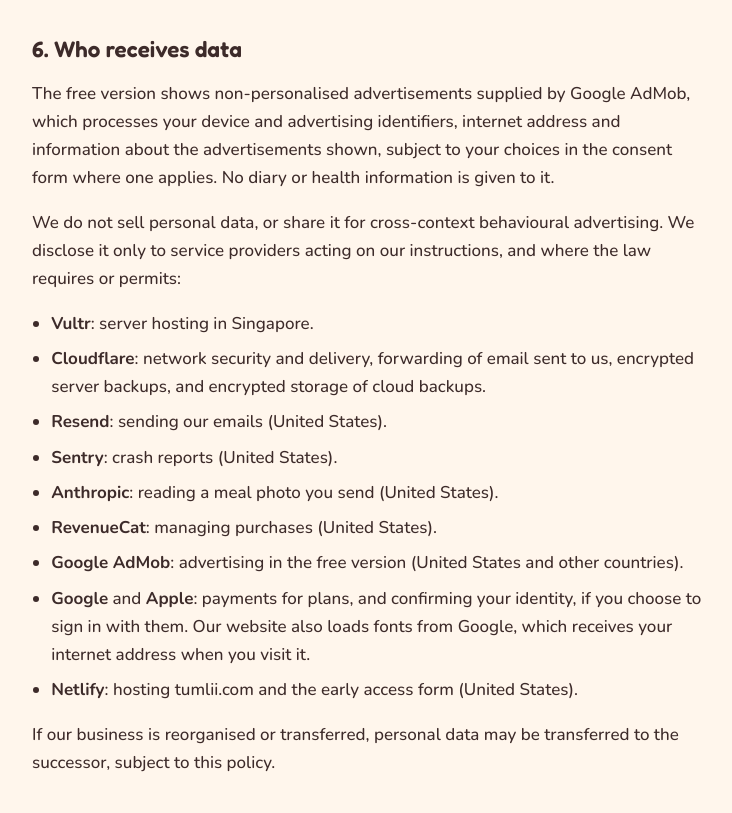
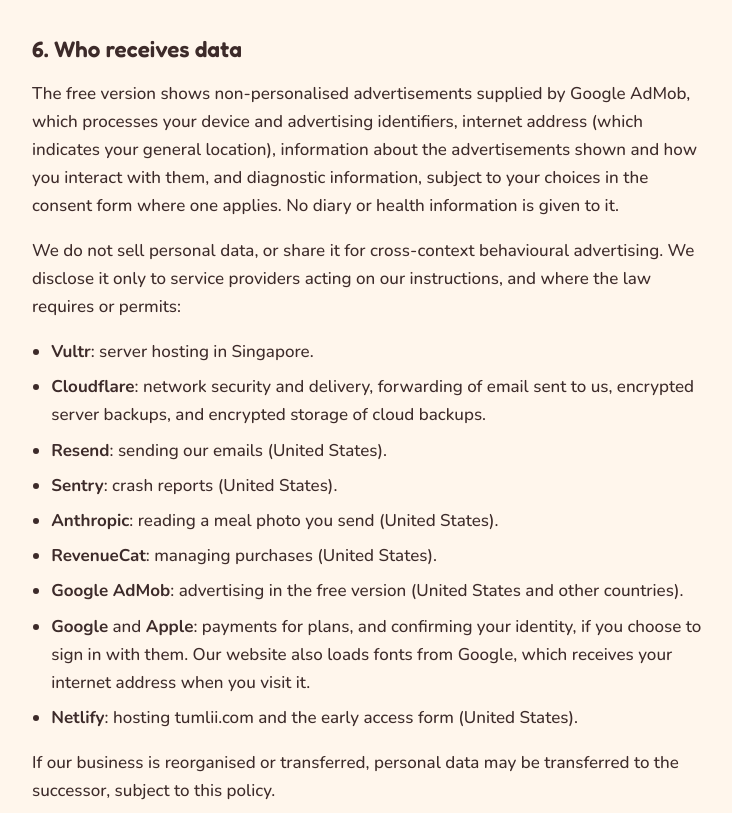
Before and after one commit to LanceaTech/tumlii_landing, a plain HTML site: page privacy.html in a window 1280 px wide. Shown: the part 3902-4715 px from the top of the page, without its empty margins (272-1004 px from the left). Drawn offline with nearby package versions, Linux system fonts and the light colour scheme.

Commit message:
Privacy policy section 6: what AdMob processes, in full

```diff
--- a/privacy.html
+++ b/privacy.html
@@ -67,7 +67,7 @@
 <p>We do not use your diary, health data, body details or photos for advertising, and do not carry out profiling that produces legal or similarly significant effects. Published content is checked automatically, and you may ask for a person to review the outcome.</p>
 
 <h2>6. Who receives data</h2>
-<p>The free version shows non-personalised advertisements supplied by Google AdMob, which processes your device and advertising identifiers, internet address and information about the advertisements shown, subject to your choices in the consent form where one applies. No diary or health information is given to it.</p>
+<p>The free version shows non-personalised advertisements supplied by Google AdMob, which processes your device and advertising identifiers, internet address (which indicates your general location), information about the advertisements shown and how you interact with them, and diagnostic information, subject to your choices in the consent form where one applies. No diary or health information is given to it.</p>
 <p>We do not sell personal data, or share it for cross-context behavioural advertising. We disclose it only to service providers acting on our instructions, and where the law requires or permits:</p>
 <ul>
   <li><strong>Vultr</strong>: server hosting in Singapore.</li>
```
